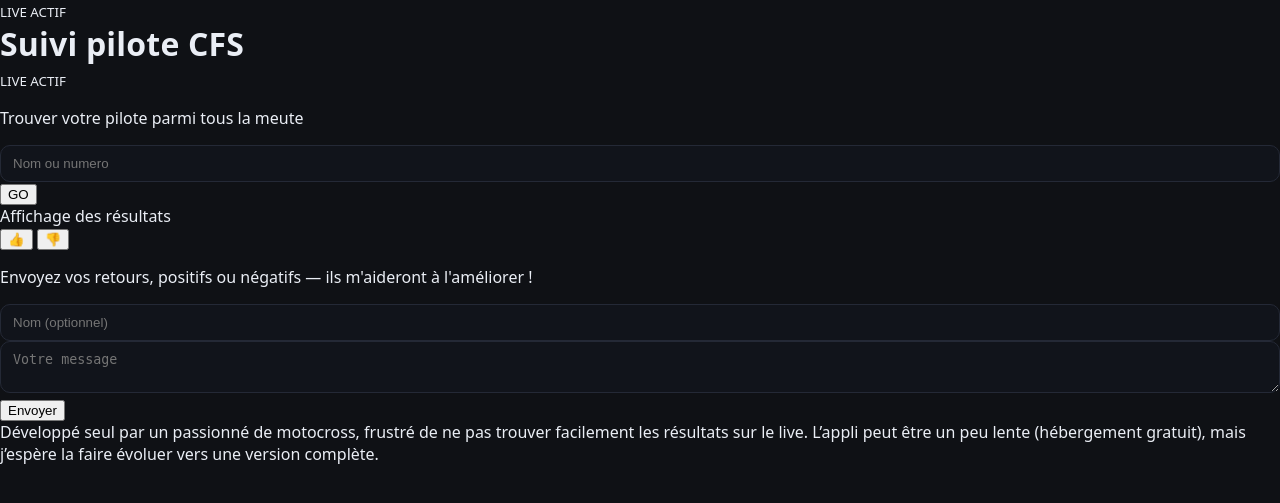
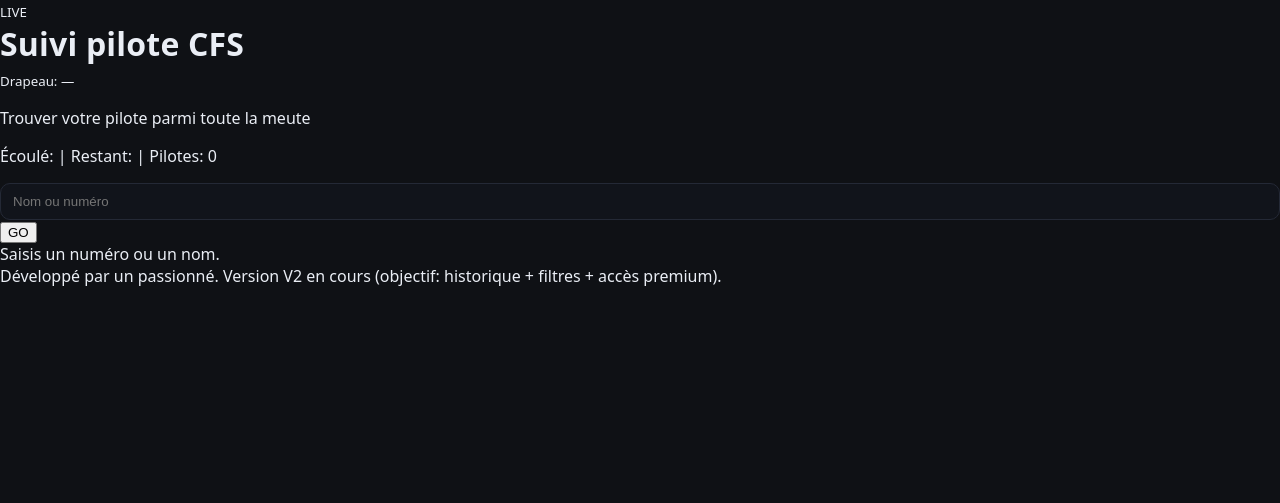
Before and after one commit to DanCMX/Recherche-pilote-CFS, a Flask app: page / in a window 1280 px wide. Shown: the top 503 px of the page. Run offline with Flask 3, Linux system fonts and the light colour scheme; data that the repository does not hold is empty.

Commit message:
Update index.htmlV2

```diff
--- a/templates/index.html
+++ b/templates/index.html
@@ -9,77 +9,41 @@
   <link rel="manifest" href="{{ url_for('static', filename='manifest.json') }}">
   <meta name="theme-color" content="#1e2a4a" />
 
-  <!-- CSS et JS -->
   <link rel="stylesheet" href="{{ url_for('static', filename='style.css') }}">
   <script defer src="{{ url_for('static', filename='script.js') }}"></script>
 </head>
+
 <body>
   <div class="app">
 
     <header class="app-header">
       <div class="live live-left">
-        <span></span>
-        <small>LIVE ACTIF</small>
+        <span></span><small id="live-status">LIVE</small>
       </div>
 
       <h1 class="title">Suivi pilote CFS</h1>
 
       <div class="live live-right">
-        <span></span>
-        <small>LIVE ACTIF</small>
+        <span></span><small id="flag-status">—</small>
       </div>
 
-      <p class="subtitle">Trouver votre pilote parmi tous la meute</p>
+      <p class="subtitle">Trouver votre pilote parmi toute la meute</p>
+      <p class="subtitle" id="time-status"></p>
     </header>
 
     <main class="main">
-
-      <!-- FORMULAIRE DE RECHERCHE -->
-      <form id="search-form" class="search" onsubmit="searchPilot(); return false;">
-        <input
-          id="search-input"
-          class="search-input"
-          name="query"
-          placeholder="Nom ou numero"
-        />
-        <button id="search-go" class="btn-go" type="submit">GO</button>
+      <form id="search-form" class="search">
+        <input id="search-input" class="search-input" placeholder="Nom ou numéro" />
+        <button class="btn-go" type="submit">GO</button>
       </form>
 
-      <div class="results" id="results">Affichage des résultats</div>
-
-      <!-- FORMULAIRE DE COMMENTAIRES -->
-      <form id="feedback-form" class="feedback">
-        <div class="icons">
-          <button type="button" class="icon like" data-value="like" aria-label="J'aime">👍</button>
-          <button type="button" class="icon dislike" data-value="dislike" aria-label="Je n'aime pas">👎</button>
-        </div>
-
-        <p class="feedback-text">
-          Envoyez vos retours, positifs ou négatifs — ils m'aideront à l'améliorer !
-        </p>
-
-        <input
-          class="name"
-          name="name"
-          placeholder="Nom (optionnel)"
-        />
-
-        <textarea
-          class="message"
-          name="message"
-          placeholder="Votre message"
-        ></textarea>
-
-        <!-- BOUTON ENVOI COMMENTAIRE -->
-        <button class="btn-send" type="submit">Envoyer</button>
-      </form>
-
+      <div class="results" id="results">Saisis un numéro ou un nom.</div>
     </main>
 
     <footer class="footer-note">
-      Développé seul par un passionné de motocross, frustré de ne pas trouver facilement les résultats sur le live.
-      L’appli peut être un peu lente (hébergement gratuit), mais j’espère la faire évoluer vers une version complète.
+      Développé par un passionné. Version V2 en cours (objectif: historique + filtres + accès premium).
     </footer>
+
   </div>
 </body>
 </html>
```
